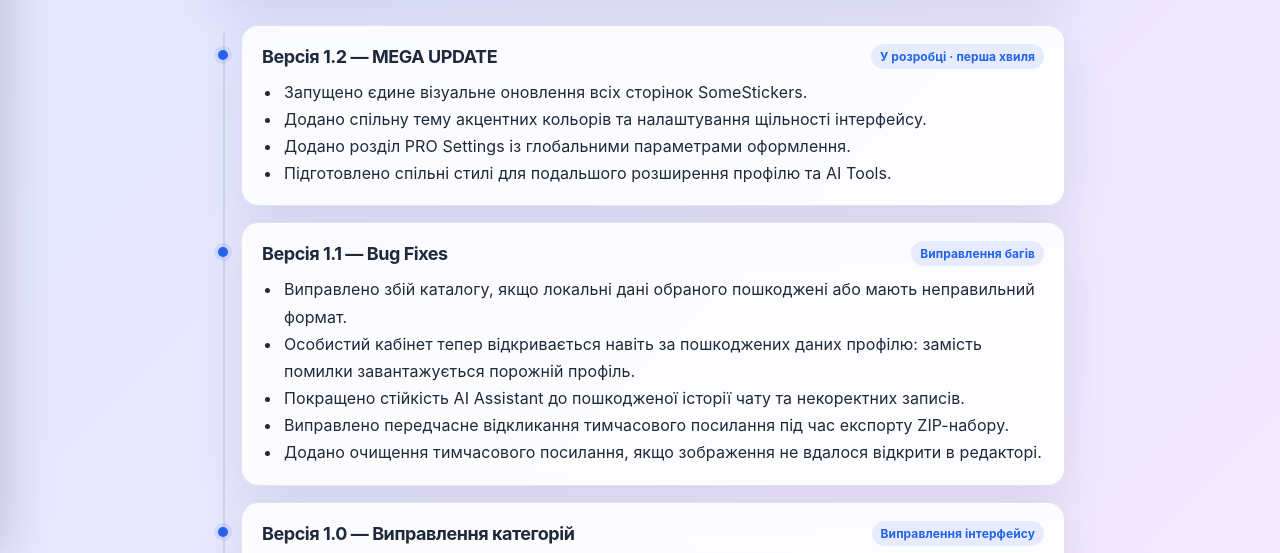
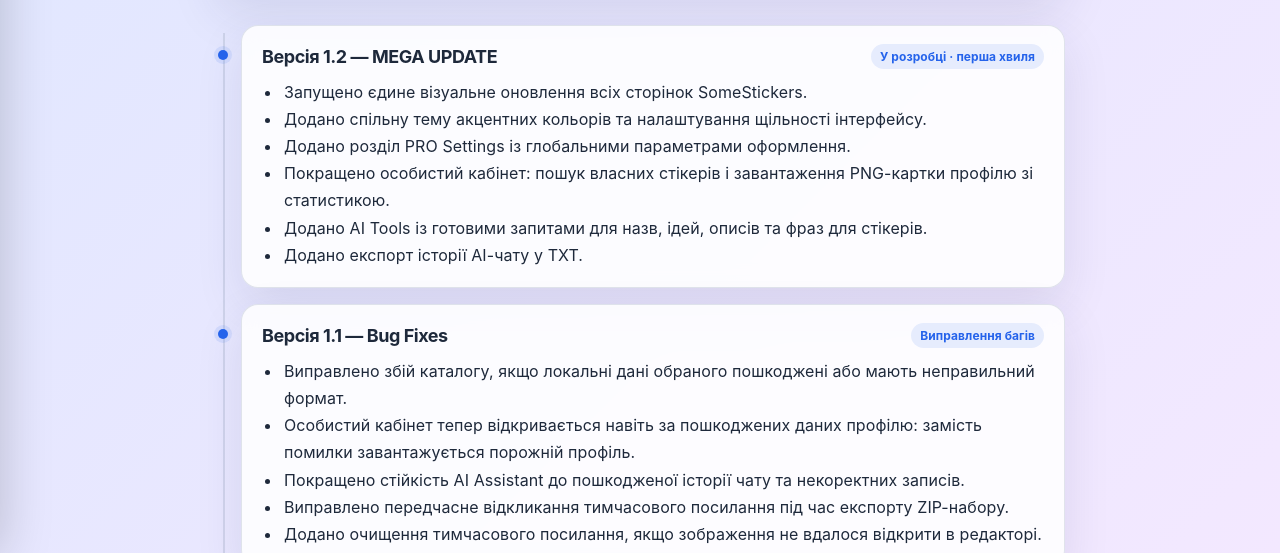
Before and after one commit to VanilinCreator/SomeStickers, a website: page changelog.html in a window 1280 px wide. Shown: the part 244-797 px from the top of the page. Drawn offline with Linux system fonts and the light colour scheme.

Commit message:
Document profile and AI Tools progress in 1.2

```diff
--- a/changelog.html
+++ b/changelog.html
@@ -27,7 +27,7 @@ ul{margin:0;padding-left:20px;line-height:1.7}li{padding-left:2px}.footer{text-a
 <div class="top"><a class="back" href="index.html">← На головну</a><button class="theme" id="themeToggle" type="button">🌙 Тема</button></div>
 <header class="hero"><h1>📋 Change Log</h1><p>Історія оновлень і розвитку SomeStickers</p></header>
 <main class="timeline">
-<section class="release"><div class="release-head"><h2>Версія 1.2 — MEGA UPDATE</h2><span class="tag">У розробці · перша хвиля</span></div><ul><li>Запущено єдине візуальне оновлення всіх сторінок SomeStickers.</li><li>Додано спільну тему акцентних кольорів та налаштування щільності інтерфейсу.</li><li>Додано розділ PRO Settings із глобальними параметрами оформлення.</li><li>Підготовлено спільні стилі для подальшого розширення профілю та AI Tools.</li></ul></section>
+<section class="release"><div class="release-head"><h2>Версія 1.2 — MEGA UPDATE</h2><span class="tag">У розробці · перша хвиля</span></div><ul><li>Запущено єдине візуальне оновлення всіх сторінок SomeStickers.</li><li>Додано спільну тему акцентних кольорів та налаштування щільності інтерфейсу.</li><li>Додано розділ PRO Settings із глобальними параметрами оформлення.</li><li>Покращено особистий кабінет: пошук власних стікерів і завантаження PNG-картки профілю зі статистикою.</li><li>Додано AI Tools із готовими запитами для назв, ідей, описів та фраз для стікерів.</li><li>Додано експорт історії AI-чату у TXT.</li></ul></section>
 <section class="release"><div class="release-head"><h2>Версія 1.1 — Bug Fixes</h2><span class="tag">Виправлення багів</span></div><ul><li>Виправлено збій каталогу, якщо локальні дані обраного пошкоджені або мають неправильний формат.</li><li>Особистий кабінет тепер відкривається навіть за пошкоджених даних профілю: замість помилки завантажується порожній профіль.</li><li>Покращено стійкість AI Assistant до пошкодженої історії чату та некоректних записів.</li><li>Виправлено передчасне відкликання тимчасового посилання під час експорту ZIP-набору.</li><li>Додано очищення тимчасового посилання, якщо зображення не вдалося відкрити в редакторі.</li></ul></section>
 <section class="release"><div class="release-head"><h2>Версія 1.0 — Виправлення категорій</h2><span class="tag">Виправлення інтерфейсу</span></div><ul><li>Виправлено відображення панелі категорій на головній сторінці.</li><li>Кнопки категорій більше не стискаються та не накладають текст одна на одну.</li><li>Покращено горизонтальне прокручування категорій на вузьких екранах і сенсорних пристроях.</li><li>Уніфіковано висоту кнопок і вирівнювання значків та підписів.</li></ul></section>
 
```
